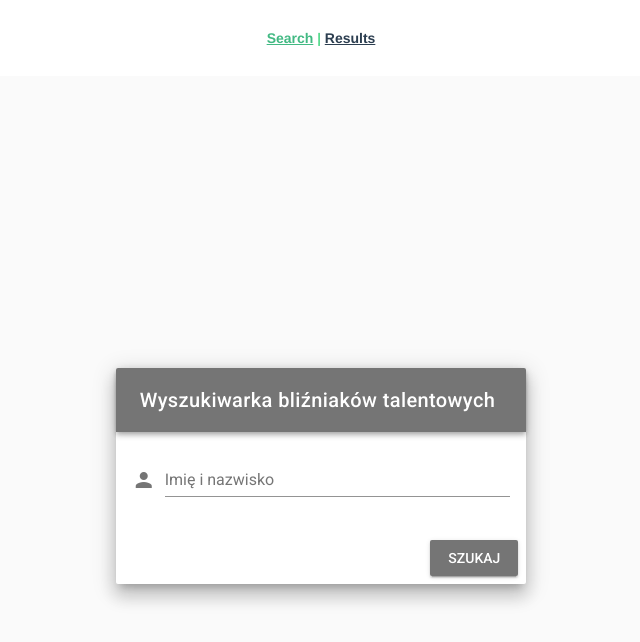
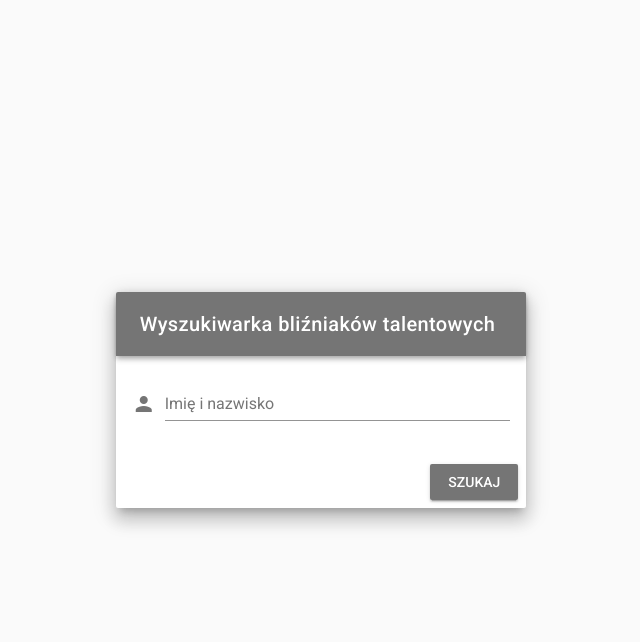
Before and after one commit to KamilLelonek/strengthsfinder-web, a Vue app: page / in a window 1280 px wide. Shown: the top 642 px of the page, without its empty margins (319-959 px from the left). Built offline with nearby package versions, Linux system fonts and the light colour scheme.

Commit message:
Render top-level alert

```diff
--- a/src/App.vue
+++ b/src/App.vue
@@ -1,9 +1,10 @@
 <template>
   <div id="app">
-    <div id="nav">
-      <router-link to="/">Search</router-link> |
-      <router-link to="/results">Results</router-link>
-    </div>
+    <v-alert
+      :value=error
+      type="error">
+      {{error}}
+    </v-alert>
     <router-view/>
   </div>
 </template>
@@ -16,16 +17,16 @@
   text-align: center;
   color: #00c853;
 }
-#nav {
-  padding: 30px;
+</style>
+
+<script>
+import {mapGetters} from 'vuex'
+
+const App = {
+  computed: {
+    ...mapGetters(['error'])
+  }
 }
 
-#nav a {
-  font-weight: bold;
-  color: #2c3e50;
-}
-
-#nav a.router-link-exact-active {
-  color: #42b983;
-}
-</style>
+export default App
+</script>
```
